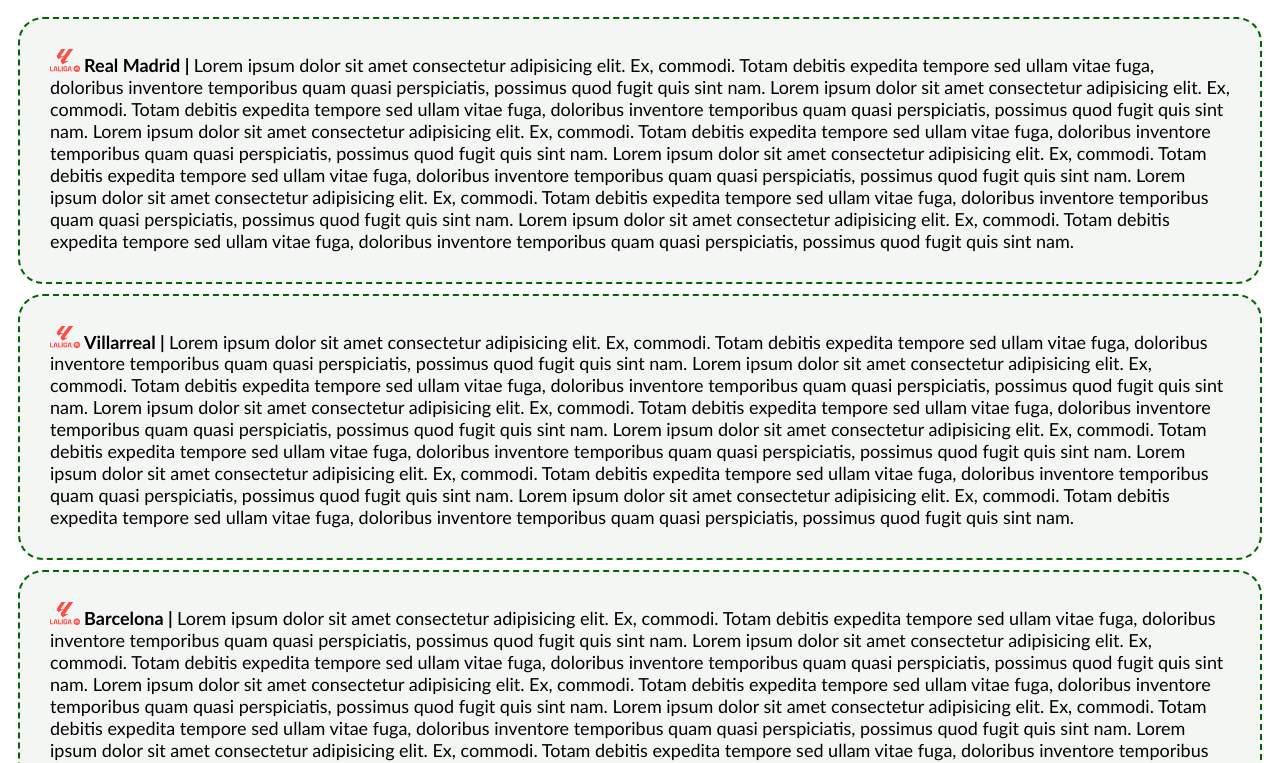
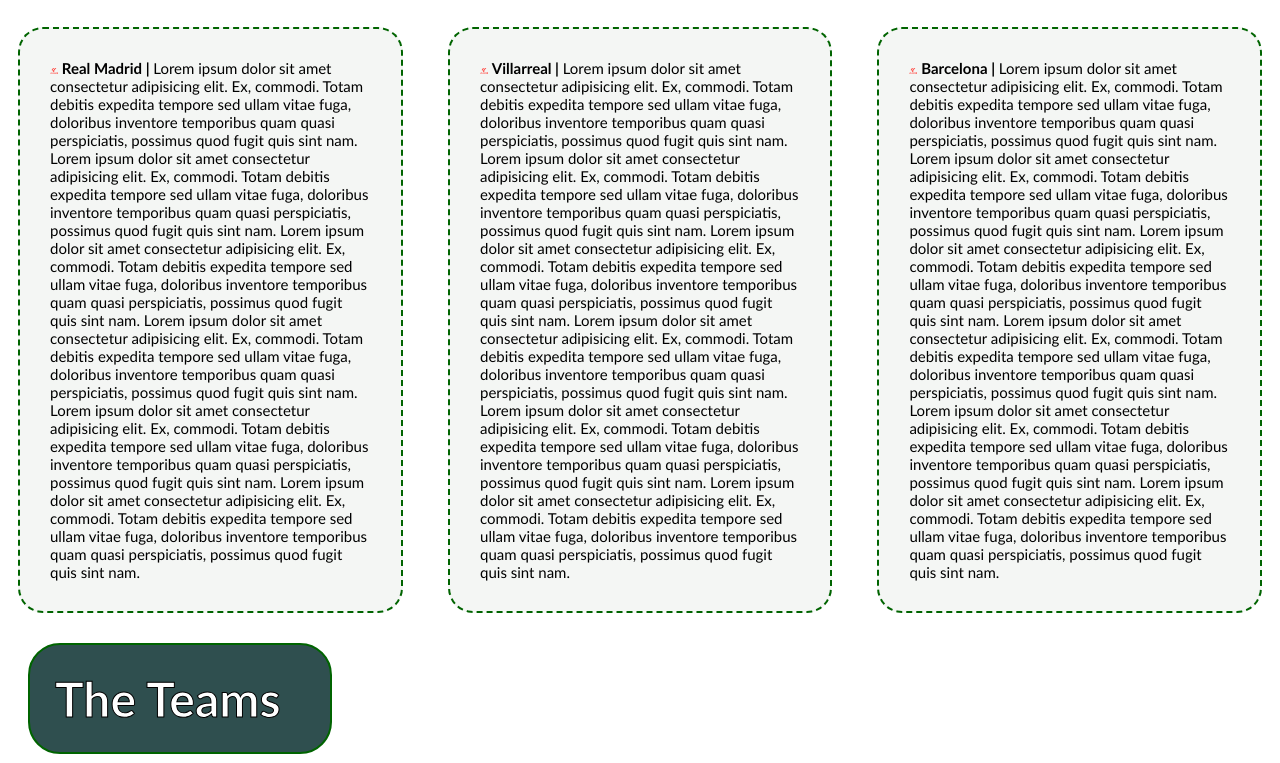
Before and after one commit to BrandNewSpaniard/laliga, a plain HTML site: page index.html in a window 1280 px wide. Shown: the part 538-1301 px from the top of the page. Drawn offline with Linux system fonts and the light colour scheme.

Commit message:
Flexboxes

```diff
--- a/index.html
+++ b/index.html
@@ -25,11 +25,13 @@
 
 
 <div> <!--News section-->
-    <h2 class="subheader">The latest</h2>
+    <h2 class="subheader">The latest</h2></div>
 
-<p class="parrafo">
+<div class="contenedor">
 
-<img src="img/laliga.png" width="2.5%" height="2.5%" mix-blend-mode: multiply;>
+<div class="parrafo1">
+
+<img  src="img/laliga.png" width="2.5%" height="2.5%" mix-blend-mode: multiply;>
 <strong>Real Madrid | </strong>Lorem ipsum dolor sit amet consectetur adipisicing elit. Ex, commodi. Totam debitis expedita tempore sed ullam vitae fuga, doloribus inventore temporibus quam quasi perspiciatis, possimus quod fugit quis sint nam.
 Lorem ipsum dolor sit amet consectetur adipisicing elit. Ex, commodi. Totam debitis expedita tempore sed ullam vitae fuga, doloribus inventore temporibus quam quasi perspiciatis, possimus quod fugit quis sint nam.
 Lorem ipsum dolor sit amet consectetur adipisicing elit. Ex, commodi. Totam debitis expedita tempore sed ullam vitae fuga, doloribus inventore temporibus quam quasi perspiciatis, possimus quod fugit quis sint nam.
@@ -38,9 +40,9 @@
 Lorem ipsum dolor sit amet consectetur adipisicing elit. Ex, commodi. Totam debitis expedita tempore sed ullam vitae fuga, doloribus inventore temporibus quam quasi perspiciatis, possimus quod fugit quis sint nam.
 
 
-</p>
+</div>
 
-<p class="parrafo">
+<div class="parrafo2">
 
    <img src="img/laliga.png" width="2.5%" height="2.5%" mix-blend-mode: multiply;>
    <strong>Villarreal | </strong>Lorem ipsum dolor sit amet consectetur adipisicing elit. Ex, commodi. Totam debitis expedita tempore sed ullam vitae fuga, doloribus inventore temporibus quam quasi perspiciatis, possimus quod fugit quis sint nam.
@@ -51,9 +53,9 @@
     Lorem ipsum dolor sit amet consectetur adipisicing elit. Ex, commodi. Totam debitis expedita tempore sed ullam vitae fuga, doloribus inventore temporibus quam quasi perspiciatis, possimus quod fugit quis sint nam.
 
 
-    </p>
+</div>
 
-    <p class="parrafo">
+    <div class="parrafo3">
 
         <img src="img/laliga.png" width="2.5%" height="2.5%" mix-blend-mode: multiply;>
         <strong>Barcelona | </strong>Lorem ipsum dolor sit amet consectetur adipisicing elit. Ex, commodi. Totam debitis expedita tempore sed ullam vitae fuga, doloribus inventore temporibus quam quasi perspiciatis, possimus quod fugit quis sint nam.
@@ -64,7 +66,7 @@
         Lorem ipsum dolor sit amet consectetur adipisicing elit. Ex, commodi. Totam debitis expedita tempore sed ullam vitae fuga, doloribus inventore temporibus quam quasi perspiciatis, possimus quod fugit quis sint nam.
 
 
-        </p>
+    </div>
 
 </div>
 
--- a/style.css
+++ b/style.css
@@ -28,18 +28,30 @@
         width: 250px;
 }
 
-.parrafo {
+.contenedor {
+
+    display:flex;
+    flex-direction: row;
+    align-items: center;
+    gap: 25px;
+}
+
+.parrafo1, .parrafo2, .parrafo3 {
 
     background-color: rgba(240, 243, 240, 0.719);
     margin: 10px;
     padding: 30px;
     text-align: left;
     color: rgb(0, 0, 0);
-    font-size: 18px;
+    font-size: 15px;
     font-family: 'Gill Sans', 'Gill Sans MT', Calibri, 'Trebuchet MS', sans-serif;
     border: 2px dashed darkgreen;
     border-radius: 25px;
 
+}
+
+.contenedor .div {
+    flex: 1 1 0%;
 }
 
 .icon-bar {
```
